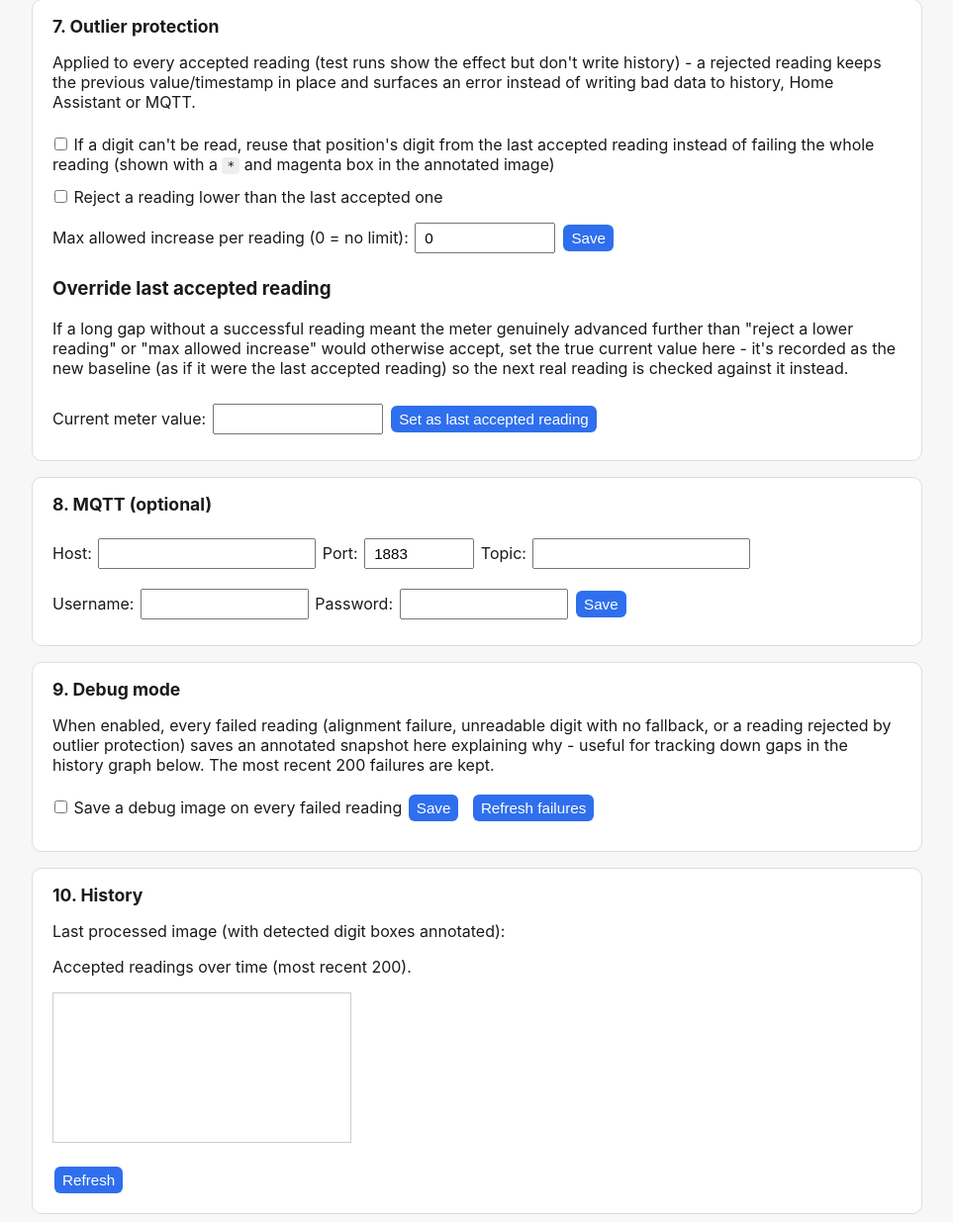
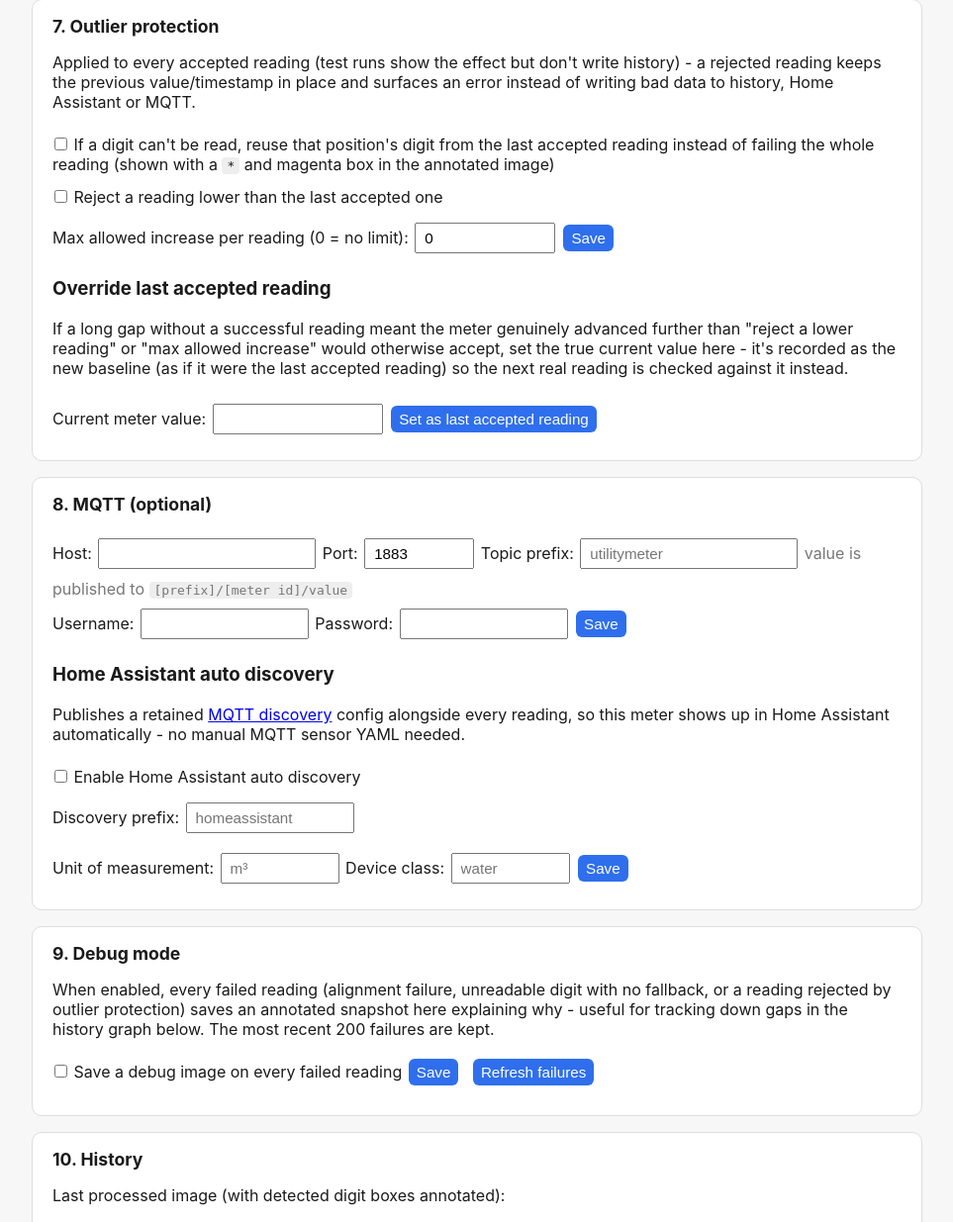
Before and after one commit to chindocaine/ai-utility-meter-reader, a Flask app: template templates/meter.html in a window 1280 px wide. Shown: the part 2298-3533 px from the top of the page at 99% size, without its empty margins (158-1121 px from the left). Run offline with Flask 3, Linux system fonts and the light colour scheme; the template is opened without the code that fills it, so the values that code supplies are empty; a map, chart or similar area stays blank; parts of the project's set-up code (start-up, migrations or seed data) failed here and were passed over; some libraries are stand-ins or nearby versions.

Commit message:
Added HA Auto Discovery

```diff
--- a/main.py
+++ b/main.py
@@ -70,9 +70,13 @@ DEFAULT_METER_CONFIG = {
                                     # (alignment failure, unreadable digit, outlier rejection)
     "mqtt_host": "",
     "mqtt_port": 1883,
-    "mqtt_topic": "utilitymeter/value",
+    "mqtt_topic_prefix": "utilitymeter",   # the value is published to {prefix}/{meter_id}/value
     "mqtt_username": "",
     "mqtt_password": "",
+    "mqtt_discovery": False,               # publish a Home Assistant MQTT discovery config
+    "mqtt_discovery_prefix": "homeassistant",  # HA's discovery topic prefix
+    "mqtt_unit_of_measurement": "",        # e.g. "m³", "kWh" - passed through to HA
+    "mqtt_device_class": "",               # optional HA device_class, e.g. "water", "gas", "energy"
 }
 
 _lock = threading.Lock()
@@ -156,6 +160,9 @@ def create_meter(name):
 def delete_meter(meter_id):
     d = meter_dir(meter_id)
     if d.exists():
+        cfg = load_meter_config(meter_id)
+        if cfg.get("mqtt_discovery"):
+            unpublish_mqtt_discovery(meter_id, cfg)
         shutil.rmtree(d)
     with _lock:
         _last_results.pop(meter_id, None)
@@ -466,7 +473,74 @@ def process_image(img, cfg, ref_path, debug=False, fallback_digits=None):
     return result
 
 
-def publish_mqtt(cfg, value):
+def mqtt_value_topic(meter_id, cfg):
+    prefix = cfg.get("mqtt_topic_prefix") or "utilitymeter"
+    return f"{prefix}/{meter_id}/value"
+
+
+def mqtt_discovery_topic(meter_id, cfg):
+    prefix = cfg.get("mqtt_discovery_prefix") or "homeassistant"
+    return f"{prefix}/sensor/utilitymeter_{meter_id}/config"
+
+
+def mqtt_discovery_payload(meter_id, cfg):
+    """Home Assistant MQTT discovery config for this meter's sensor - see
+    https://www.home-assistant.io/integrations/mqtt/#mqtt-discovery. Declared
+    as state_class total_increasing since a mechanical meter reading only
+    ever goes up (matching reject_decreasing's own assumption), which lets HA's
+    energy/utility dashboards track consumption deltas correctly."""
+    unique_id = f"utilitymeter_{meter_id}"
+    payload = {
+        "name": cfg["name"],
+        "unique_id": unique_id,
+        "state_topic": mqtt_value_topic(meter_id, cfg),
+        "value_template": "{{ value_json.value }}",
+        "state_class": "total_increasing",
+        "device": {
+            "identifiers": [unique_id],
+            "name": cfg["name"],
+            "manufacturer": "ai-utility-meter-reader",
+        },
+    }
+    if cfg.get("mqtt_unit_of_measurement"):
+        payload["unit_of_measurement"] = cfg["mqtt_unit_of_measurement"]
+    if cfg.get("mqtt_device_class"):
+        payload["device_class"] = cfg["mqtt_device_class"]
+    return payload
+
+
+def publish_mqtt(meter_id, cfg, value):
+    if not cfg.get("mqtt_host"):
+        return
+    try:
+        import paho.mqtt.publish as publish
+        auth = None
+        if cfg.get("mqtt_username"):
+            auth = {"username": cfg["mqtt_username"], "password": cfg.get("mqtt_password", "")}
+        hostname = cfg["mqtt_host"]
+        port = int(cfg.get("mqtt_port", 1883))
+
+        if cfg.get("mqtt_discovery"):
+            # Retained so Home Assistant picks the sensor back up after a
+            # restart without needing a fresh reading to republish it.
+            publish.single(
+                mqtt_discovery_topic(meter_id, cfg),
+                payload=json.dumps(mqtt_discovery_payload(meter_id, cfg)),
+                hostname=hostname, port=port, auth=auth, retain=True,
+            )
+
+        publish.single(
+            mqtt_value_topic(meter_id, cfg), payload=json.dumps({"value": value}),
+            hostname=hostname, port=port, auth=auth,
+        )
+    except Exception as e:
+        log.warning("MQTT publish failed: %s", e)
+
+
+def unpublish_mqtt_discovery(meter_id, cfg):
+    """Clear a previously-retained discovery config - e.g. when discovery is
+    turned off or the meter is deleted - so the sensor doesn't linger as a
+    stale/unavailable entity in Home Assistant."""
     if not cfg.get("mqtt_host"):
         return
     try:
@@ -475,11 +549,11 @@ def publish_mqtt(cfg, value):
         if cfg.get("mqtt_username"):
             auth = {"username": cfg["mqtt_username"], "password": cfg.get("mqtt_password", "")}
         publish.single(
-            cfg["mqtt_topic"], payload=json.dumps({"value": value}),
+            mqtt_discovery_topic(meter_id, cfg), payload="", retain=True,
             hostname=cfg["mqtt_host"], port=int(cfg.get("mqtt_port", 1883)), auth=auth,
         )
     except Exception as e:
-        log.warning("MQTT publish failed: %s", e)
+        log.warning("MQTT discovery cleanup failed: %s", e)
 
 
 def get_last_accepted(meter_id):
@@ -666,7 +740,7 @@ def handle_new_image(meter_id, img_bytes, cfg):
                 "timestamp": committed_entry["timestamp"],
                 "error": None,
             })
-        publish_mqtt(cfg, committed_entry["value"])
+        publish_mqtt(meter_id, cfg, committed_entry["value"])
 
     new_pending = {
         "timestamp": datetime.now(timezone.utc).isoformat(),
@@ -761,11 +835,14 @@ def api_set_config(meter_id):
     if not meter_exists(meter_id):
         return jsonify({"error": "no such meter"}), 404
     cfg = load_meter_config(meter_id)
+    was_discovery_on = cfg.get("mqtt_discovery")
     body = request.get_json(force=True)
     for key in DEFAULT_METER_CONFIG:
         if key in body:
             cfg[key] = body[key]
     save_meter_config(meter_id, cfg)
+    if was_discovery_on and not cfg.get("mqtt_discovery"):
+        unpublish_mqtt_discovery(meter_id, cfg)
     return jsonify(cfg)
 
 
--- a/static/app.js
+++ b/static/app.js
@@ -509,9 +509,23 @@ async function saveMqtt() {
     body: JSON.stringify({
       mqtt_host: document.getElementById("mqttHost").value,
       mqtt_port: parseInt(document.getElementById("mqttPort").value || "1883"),
-      mqtt_topic: document.getElementById("mqttTopic").value,
+      mqtt_topic_prefix: document.getElementById("mqttTopicPrefix").value,
       mqtt_username: document.getElementById("mqttUser").value,
       mqtt_password: document.getElementById("mqttPass").value,
+    }),
+  });
+  alert("Saved.");
+}
+
+async function saveMqttDiscovery() {
+  await fetch(`${API}/config`, {
+    method: "POST",
+    headers: { "Content-Type": "application/json" },
+    body: JSON.stringify({
+      mqtt_discovery: document.getElementById("mqttDiscovery").checked,
+      mqtt_discovery_prefix: document.getElementById("mqttDiscoveryPrefix").value,
+      mqtt_unit_of_measurement: document.getElementById("mqttUnit").value,
+      mqtt_device_class: document.getElementById("mqttDeviceClass").value,
     }),
   });
   alert("Saved.");
@@ -697,8 +711,12 @@ async function refreshStatus() {
   document.getElementById("debugMode").checked = !!cfg.debug_mode;
   document.getElementById("mqttHost").value = cfg.mqtt_host || "";
   document.getElementById("mqttPort").value = cfg.mqtt_port;
-  document.getElementById("mqttTopic").value = cfg.mqtt_topic;
+  document.getElementById("mqttTopicPrefix").value = cfg.mqtt_topic_prefix;
   document.getElementById("mqttUser").value = cfg.mqtt_username || "";
+  document.getElementById("mqttDiscovery").checked = !!cfg.mqtt_discovery;
+  document.getElementById("mqttDiscoveryPrefix").value = cfg.mqtt_discovery_prefix || "";
+  document.getElementById("mqttUnit").value = cfg.mqtt_unit_of_measurement || "";
+  document.getElementById("mqttDeviceClass").value = cfg.mqtt_device_class || "";
   rois = cfg.rois || [];
 }
 
--- a/templates/meter.html
+++ b/templates/meter.html
@@ -154,10 +154,21 @@
   <h2>8. MQTT (optional)</h2>
   <label>Host: <input type="text" id="mqttHost" style="width:200px"></label>
   <label>Port: <input type="number" id="mqttPort" value="1883" style="width:6em"></label>
-  <label>Topic: <input type="text" id="mqttTopic" style="width:200px"></label><br>
+  <label>Topic prefix: <input type="text" id="mqttTopicPrefix" style="width:200px" placeholder="utilitymeter"></label>
+  <span style="color:#777;">value is published to <code>[prefix]/[meter id]/value</code></span><br>
   <label>Username: <input type="text" id="mqttUser" style="width:150px"></label>
   <label>Password: <input type="password" id="mqttPass" style="width:150px"></label>
   <button onclick="saveMqtt()">Save</button>
+
+  <h3 style="margin-top:14px;">Home Assistant auto discovery</h3>
+  <p>Publishes a retained <a href="https://www.home-assistant.io/integrations/mqtt/#mqtt-discovery" target="_blank">MQTT discovery</a>
+     config alongside every reading, so this meter shows up in Home Assistant automatically -
+     no manual MQTT sensor YAML needed.</p>
+  <label><input type="checkbox" id="mqttDiscovery"> Enable Home Assistant auto discovery</label><br>
+  <label>Discovery prefix: <input type="text" id="mqttDiscoveryPrefix" style="width:150px" placeholder="homeassistant"></label><br>
+  <label>Unit of measurement: <input type="text" id="mqttUnit" style="width:100px" placeholder="m³"></label>
+  <label>Device class: <input type="text" id="mqttDeviceClass" style="width:100px" placeholder="water"></label>
+  <button onclick="saveMqttDiscovery()">Save</button>
 </section>
 
 <section class="card">
```
